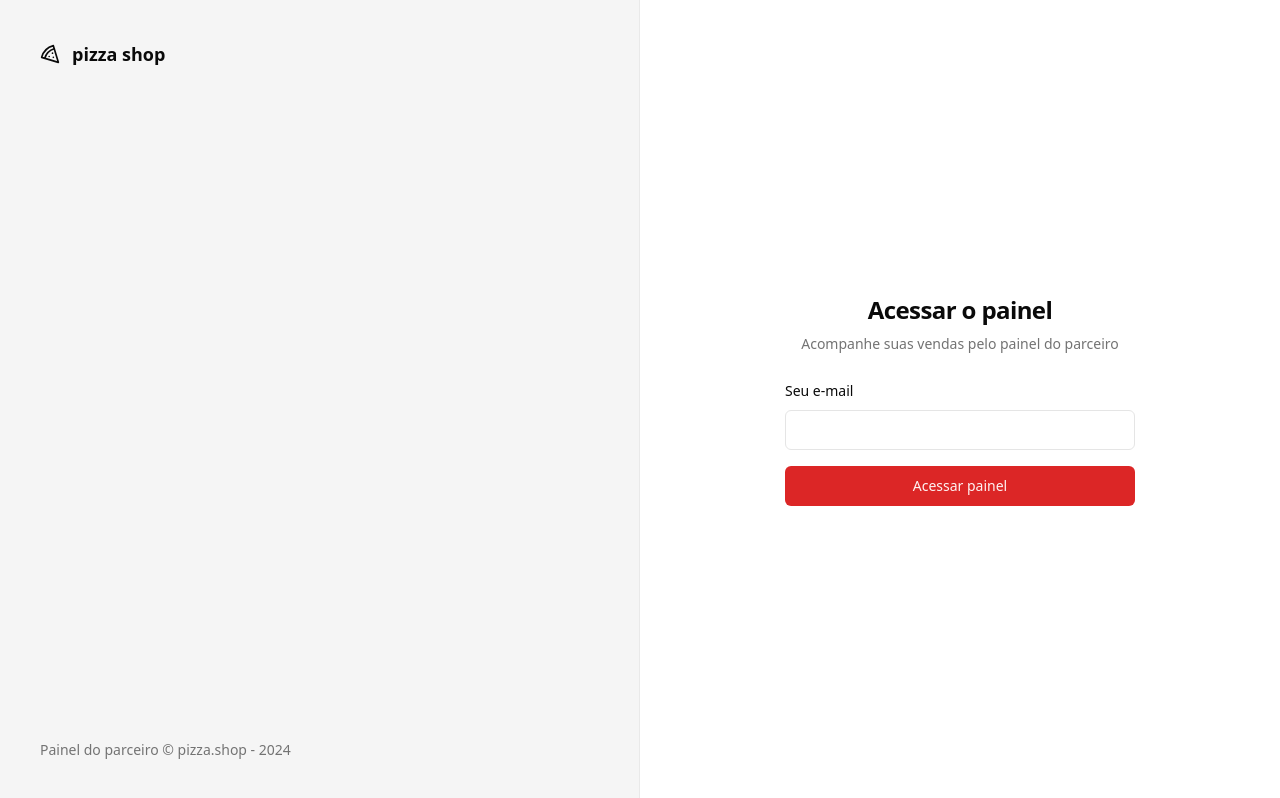
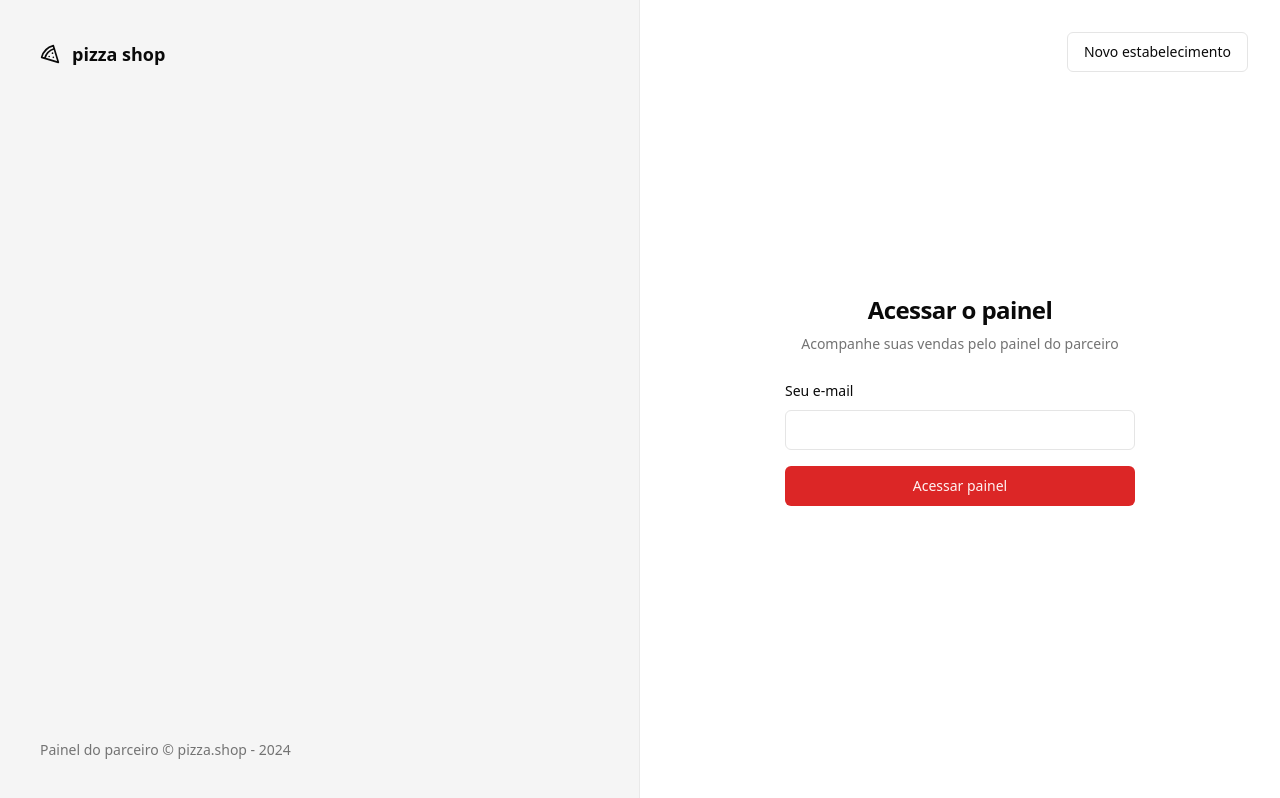
Before and after one commit to isaqu3d/pizza-shop, a React (Vite) app in the folder web/: page /sign-in in a window 1280 px wide. Built offline with nearby package versions, Linux system fonts and the light colour scheme.

Commit message:
feat: add new styles

```diff
--- a/web/src/pages/auth/sign-in.tsx
+++ b/web/src/pages/auth/sign-in.tsx
@@ -1,5 +1,6 @@
 import { Helmet } from "react-helmet-async";
 import { useForm } from "react-hook-form";
+import { Link } from "react-router-dom";
 import { toast } from "sonner";
 import { z } from "zod";
 
@@ -39,7 +40,11 @@
   return (
     <>
       <Helmet title="Login" />
-      <div className="p-8 ">
+      <div className="p-8">
+        <Button variant="outline" asChild className="absolute right-8 top-8">
+          <Link to="/sign-up">Novo estabelecimento</Link>
+        </Button>
+
         <div className="flex w-[350px] flex-col justify-center gap-6">
           <div className="flex flex-col gap-2 text-center">
             <h1 className="text-2xl font-semibold tracking-tight">
@@ -52,7 +57,7 @@
 
           <form onSubmit={handleSubmit(handleSignIn)} className="space-y-4">
             <div className="space-y-2">
-              <Label htmlFor="email"> Seu e-mail</Label>
+              <Label htmlFor="email">Seu e-mail</Label>
               <Input id="email" type="email" {...register("email")} />
             </div>
 
```
